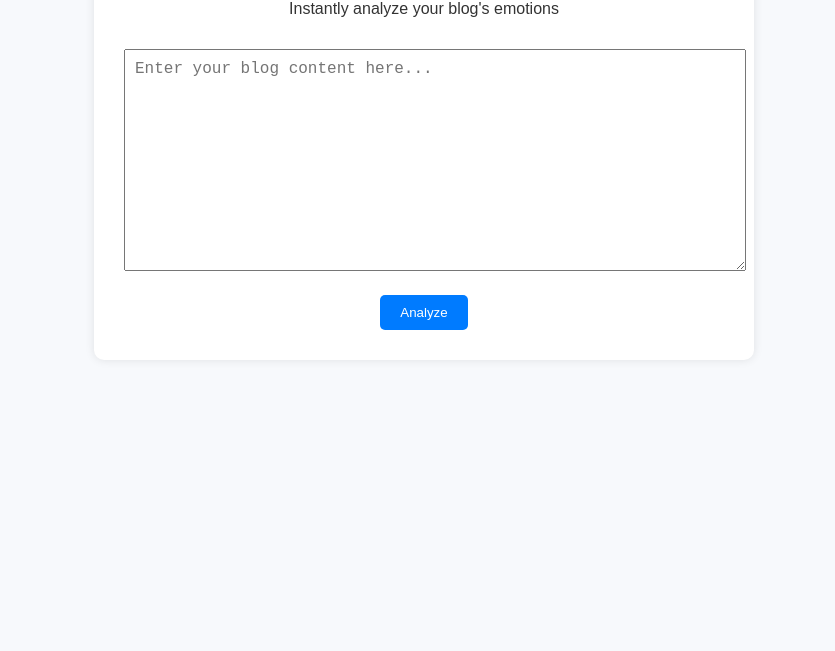
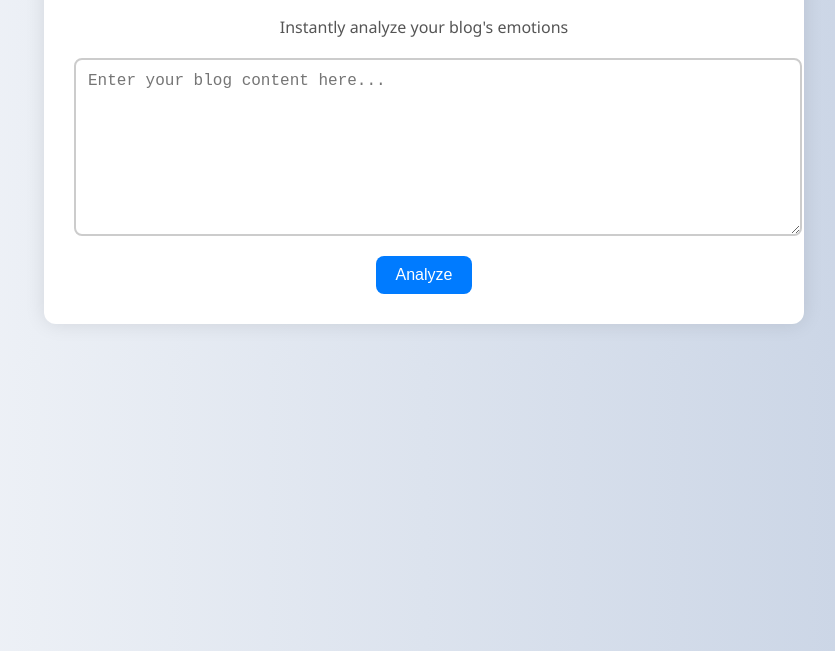
Before and after one commit to Maniin1077/sentix-blog-ai, a plain HTML site: page index.html in a window 1280 px wide. Shown: the part 149-800 px from the top of the page, without its empty margins (216-1051 px from the left). Drawn offline with Linux system fonts and the light colour scheme.

Commit message:
Update style.css

```diff
--- a/style.css
+++ b/style.css
@@ -1,47 +1,65 @@
 body {
-  background-color: #f7f9fc;
-  font-family: Arial, sans-serif;
+  font-family: 'Segoe UI', sans-serif;
+  background: linear-gradient(to right, #f5f7fa, #c3cfe2);
+  margin: 0;
+  padding: 0;
+}
+
+.container {
+  max-width: 700px;
+  margin: 40px auto;
+  background: #fff;
+  padding: 30px;
+  border-radius: 12px;
+  box-shadow: 0 0 20px rgba(0, 0, 0, 0.1);
   text-align: center;
-  padding: 30px;
+}
+
+h1 {
+  font-size: 2.2rem;
   color: #333;
 }
 
-.container {
-  background: #ffffff;
-  padding: 30px;
-  margin: auto;
-  border-radius: 10px;
-  box-shadow: 0 0 10px rgba(0,0,0,0.1);
-  width: 90%;
-  max-width: 600px;
+.subtitle {
+  color: #555;
+  margin-bottom: 20px;
 }
 
 textarea {
   width: 100%;
-  height: 200px;
-  padding: 10px;
-  margin-top: 15px;
+  height: 150px;
+  padding: 12px;
   font-size: 16px;
+  border: 2px solid #ccc;
+  border-radius: 8px;
+  resize: vertical;
+  margin-bottom: 15px;
 }
 
 button {
-  background: #007bff;
+  padding: 10px 20px;
+  font-size: 16px;
+  background-color: #007bff;
+  border: none;
   color: white;
-  padding: 10px 20px;
-  margin-top: 20px;
-  border: none;
-  border-radius: 5px;
+  border-radius: 8px;
   cursor: pointer;
+  transition: background 0.3s ease;
 }
 
 button:hover {
-  background: #0056b3;
+  background-color: #0056b3;
+}
+
+.result-item {
+  text-align: left;
+  background: #f0f8ff;
+  padding: 15px;
+  margin: 15px 0;
+  border-left: 5px solid #007bff;
+  border-radius: 8px;
 }
 
 .hidden {
   display: none;
 }
-
-#resultBox {
-  margin-top: 20px;
-}
```
